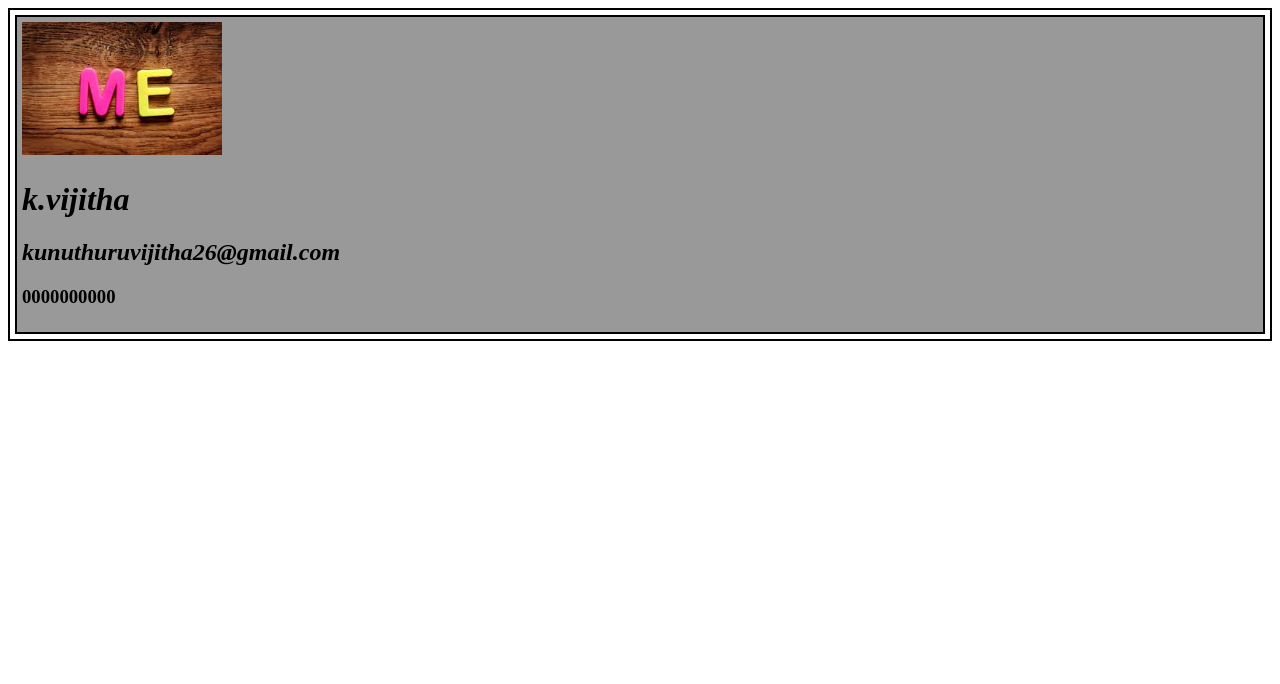
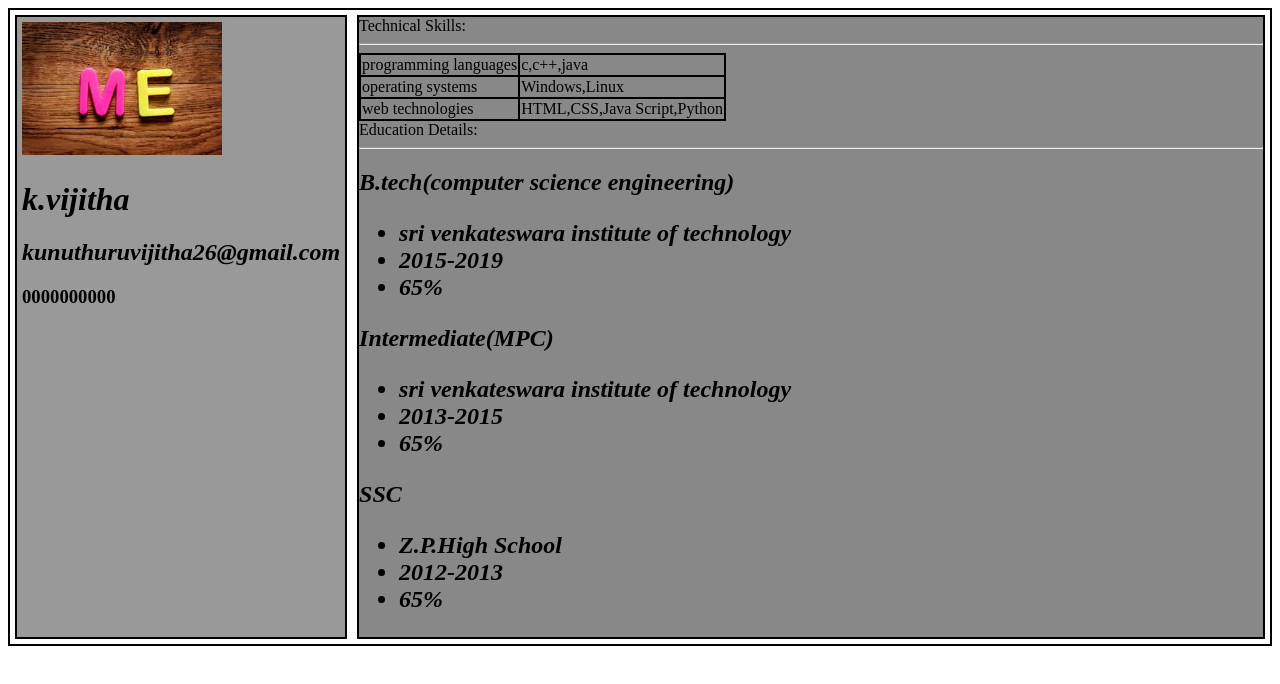
Before and after one commit to chinniviji123/Resume_svit, a plain HTML site: page index.html in a window 1280 px wide. Drawn offline with Linux system fonts and the light colour scheme.

Commit message:
updated files

```diff
--- a/data.json
+++ b/data.json
@@ -5,6 +5,48 @@
   "phone":"0000000000",
   "email":"kunuthuruvijitha26@gmail.com"
 
+},
+"skills":[
+{
+    "name":"programming languages",
+    "value":"c,c++,java"
+  },
+  {
+    "name":"operating systems",
+    "value":"Windows,Linux"
+  },
+    {
+      "name":"web technologies",
+    "value":"HTML,CSS,Java Script,Python"
+   }
+],
+"education":[
+  {
+    "course":"B.tech(computer science engineering)",
+    "college":[
+      "sri venkateswara institute of technology",
+      "2015-2019",
+      "65%"
+    ]
+  },
+  {
+    "course":"Intermediate(MPC)",
+    "college":[
+      "sri venkateswara institute of technology",
+      "2013-2015",
+      "65%"
+    ]
+  },
+{
+  "course":"SSC",
+  "college":[
+    "Z.P.High School",
+    "2012-2013",
+    "65%"
+  ]
 }
+]
+
+
 
 }
--- a/main.js
+++ b/main.js
@@ -15,6 +15,8 @@ push("data.json",function(text) {
 let ind=JSON.parse(text);
   console.log(ind);
   profile(ind.basics);
+skill(ind.skills);
+edu(ind.education);
 })
 // for getting through id
 var main=document.getElementById('main')
@@ -40,5 +42,37 @@ name.textContent=basic.name;
   var ph=document.createElement("h3");
   ph.textContent=basic.phone;
   left.appendChild(ph);
-
 }
+var right=document.createElement("div");
+right.classList.add("right");
+right.textContent="Technical Skills:"
+right.appendChild(document.createElement("HR"));
+main.appendChild(right);
+function skill(techskill){
+  var table=document.createElement("table");
+var row="";
+for (var i = 0;i <techskill.length; i++) {
+  row =row+"<tr><td>"+techskill[i].name+"</td><td>"+techskill[i].value+"</td></tr>"
+}
+table.innerHTML=row;
+right.appendChild(table);
+}
+function edu(Education){
+  var e1=document.createElement("div");
+  e1.classList.add("education");
+  e1.textContent="Education Details:";
+  e1.appendChild(document.createElement("HR"));
+right.appendChild(e1);
+for(i in Education){
+var e2=document.createElement("h2");
+e2.textContent=Education[i].course;
+var ul=document.createElement("ul");
+for(j in Education[i].college){
+var list=document.createElement("li");
+list.textContent=Education[i].college[j];
+ul.appendChild(list);
+e1.appendChild(e2);
+e2.appendChild(ul);
+}
+}
+}
--- a/style.css
+++ b/style.css
@@ -4,6 +4,14 @@ img{
 h1,h2{
   font-style: italic;
 }
+table,td,tr{
+  border: 2px solid #000;
+  border-collapse: collapse;
+}
+
+
+
+
 .main{
 /* width: 100%; */
 border: 2px solid #000;
```
